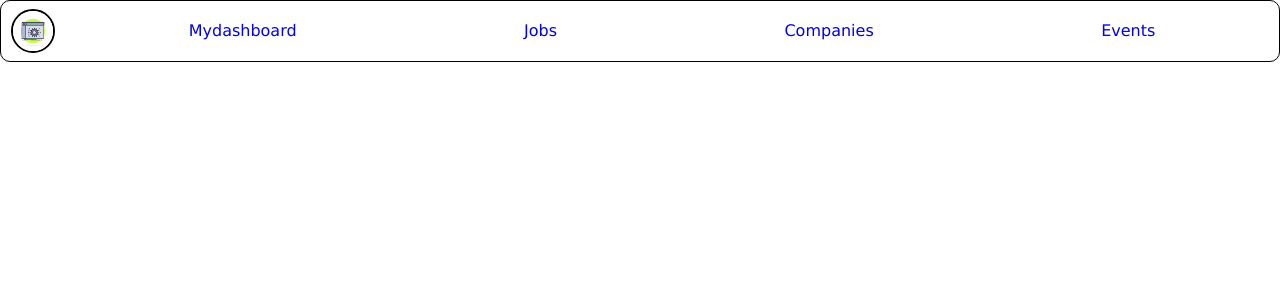
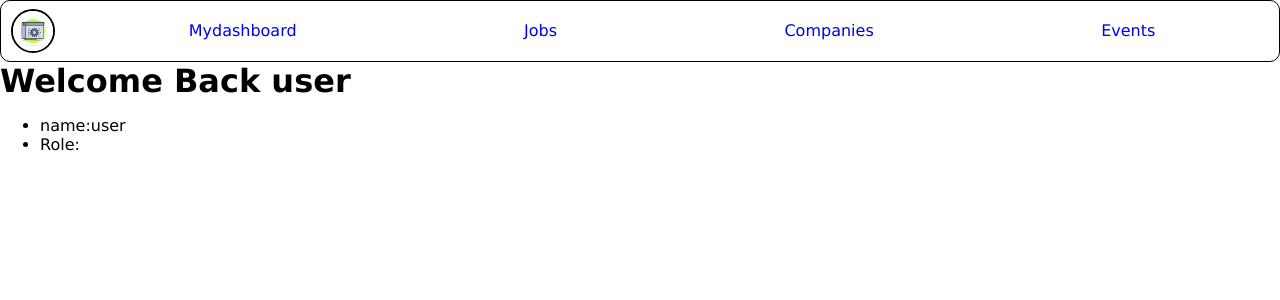
Before and after one commit to vinnacodes/Pro-Fed, a React (Vite) app in the folder pro-fed/: page / in a window 1280 px wide. Shown: the top 300 px of the page. Built offline with nearby package versions, Linux system fonts and the light colour scheme.

Commit message:
few changes and testing the discord web hook

```diff
--- a/pro-fed/src/Homepage/Home.jsx
+++ b/pro-fed/src/Homepage/Home.jsx
@@ -1,21 +1,48 @@
-import React from "react";
+import React, { useEffect, useState } from "react";
 import Navbar from "../Navbar";
 
 
 
-
+// this ll be acting as the dashboard also
 // this is the Home page our users
 
 // we ll have the navbar and the the other import stuff,
 const Home =(p)=>{
+const[username,setUserName]=useState("user");
+const[Desig,setDesig]=useState("");
+useEffect(()=>{},[])
+
+
+    return(
+
+
+        <div>
+
+           <div className="card">
+
+           <h1>Welcome Back {username}</h1>
+
+ <div className="userdetails">
+
+<ul>
+
+    <li>
+name:{username}
+
+    </li>
+    <li>
+      Role:{Desig}
+
+
+    </li>
+</ul>
+
+ </div>
 
 
 
 
-    return(
-        <div>
-
-
+           </div>
 
 
 
```
Also changed, not shown: pro-fed/src/Homepage/Login.jsx (added, +24 -0 lines), pro-fed/src/css/login.css (added).
